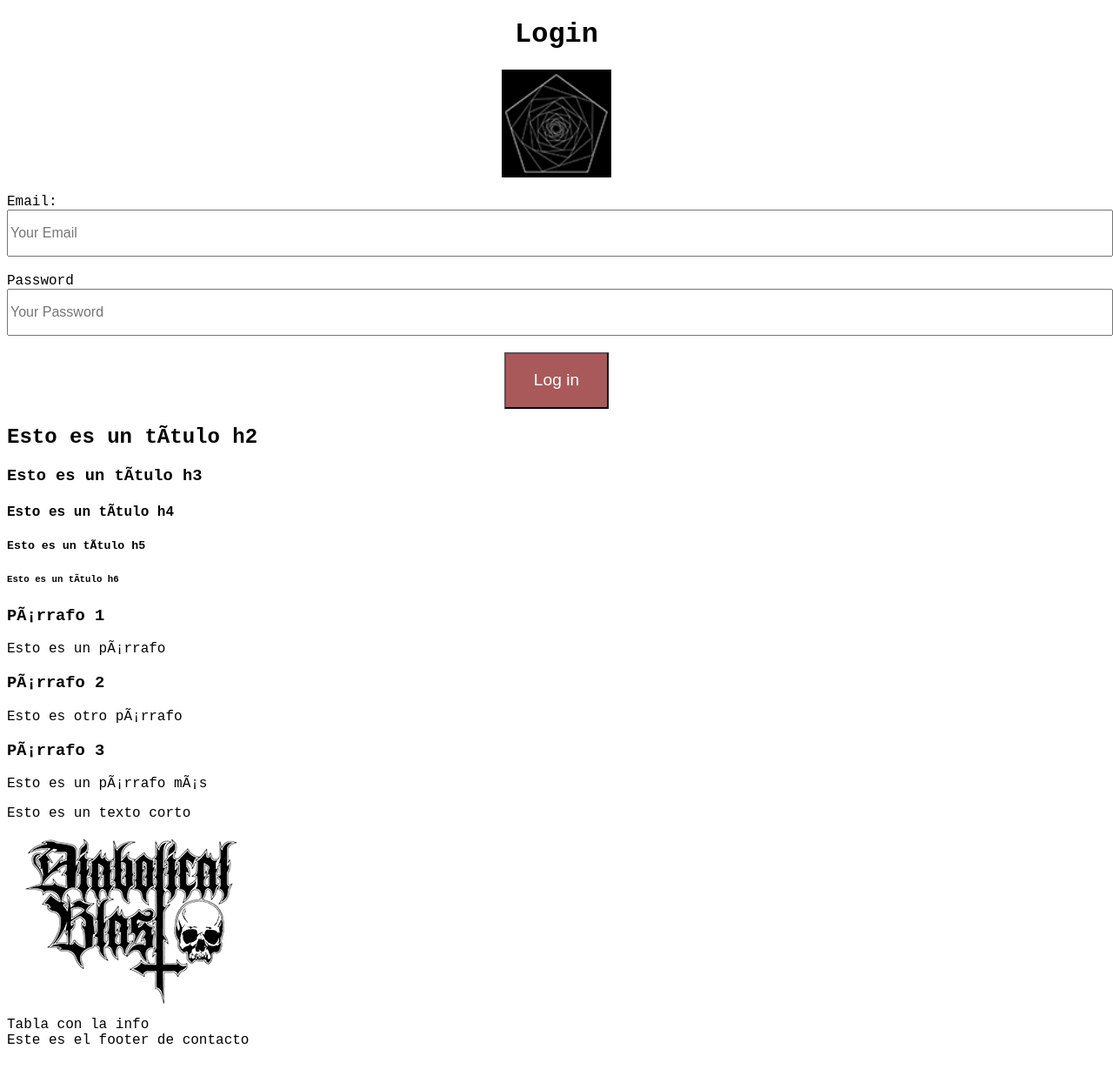
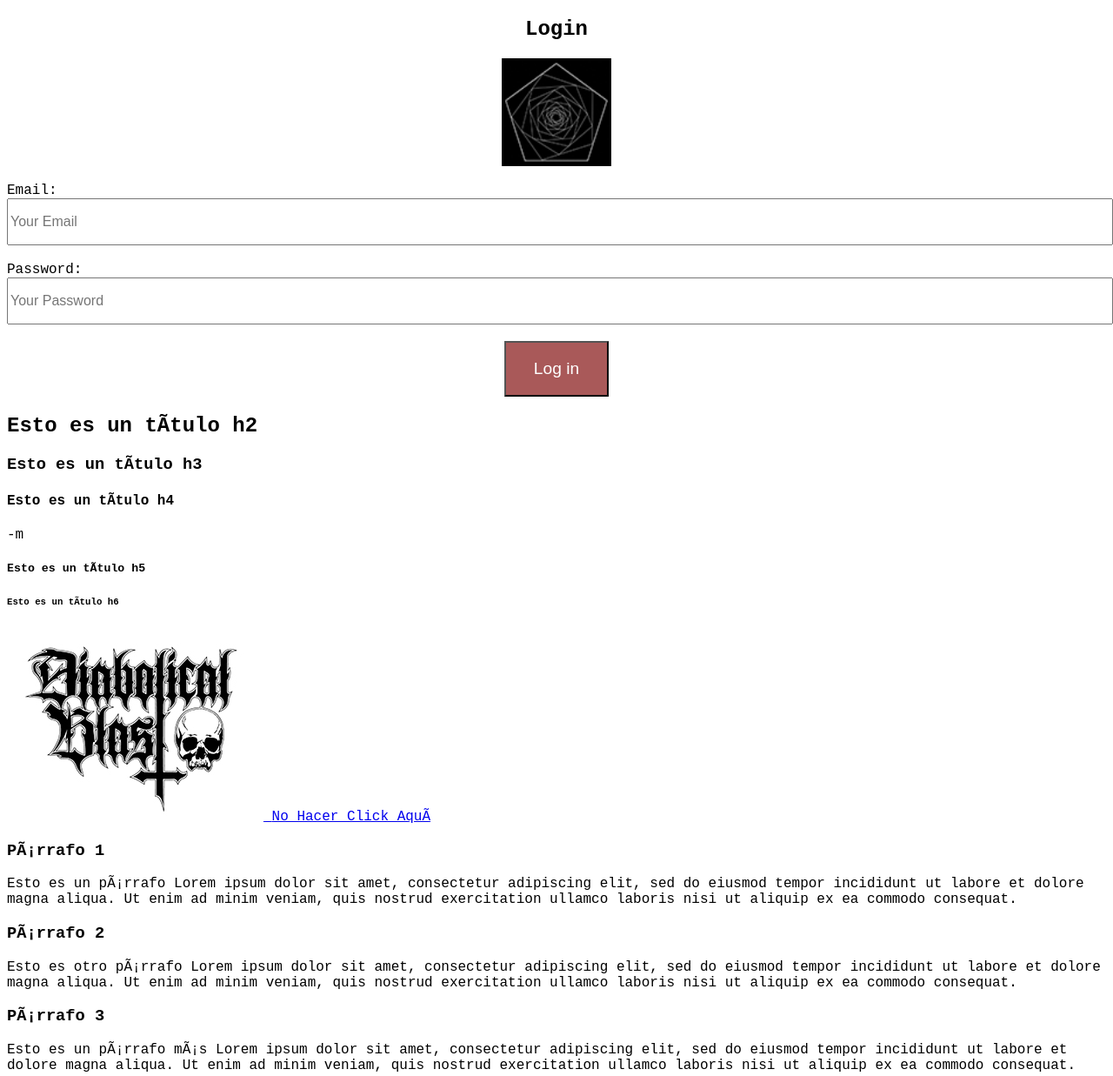
Before and after one commit to Proyecto-Ciclo-3/ExplicacionHTML-CSS, a plain HTML site: page Index.html in a window 1280 px wide. Shown: the top 1237 px of the page at 87% size. Before the commit the page ends 1213 px from the top, so only its background shows below. Drawn offline with Linux system fonts and the light colour scheme.

Commit message:
Explicación etiquetas anchor

```diff
--- a/Index.html
+++ b/Index.html
@@ -11,7 +11,7 @@
     </head>
     <body class="body">
         <header class="container">
-            <h1 class="title">Login</h1>
+            <h2 class="title">Login</h2>
         </header>
         <div>
             <img src="./Media/Logo.jpg" alt="logo" class="logo">
@@ -23,7 +23,7 @@
                     <input class="email-input" placeholder="Your Email" type="Email" name="Email" id="Email">
                 </div>
                     <div class="container">
-                        <label class="label" for="password">Password</label>
+                        <label class="label" for="password">Password:</label>
                         <input class="pwd-input" placeholder="Your Password" typ="Password" name="Password" id="Password">
                     </div>
                     <div class ="container">
@@ -33,19 +33,35 @@
         </main>
                 <h2>Esto es un título h2</h2>
                 <h3>Esto es un título h3</h3>
-                <h4>Esto es un título h4</h4>
+                <h4>Esto es un título h4</h4>-m
                 <h5>Esto es un título h5</h5>
                 <h6>Esto es un título h6</h6>
+                <a href="https://www.metal-archives.com/bands/Diabolical_Blast/3540402302">
+                    <img src= "./Media/NuevoLogo.jpg" alt="Imagen Logo"/>
+                </a>
+                    <a href="https://www.metal-archives.com/albums/Iron_Maiden/Killers/74">No Hacer Click Aquí</a>
                 <article>
                     <h3>Párrafo 1</h3>
-                    <p>Esto es un párrafo</p>
+                    <p>Esto es un párrafo Lorem ipsum dolor sit amet,
+                        consectetur adipiscing elit, sed do eiusmod
+                        tempor incididunt ut labore et dolore magna aliqua.
+                        Ut enim ad minim veniam, quis nostrud exercitation
+                        ullamco laboris nisi ut aliquip ex ea commodo consequat.</p>
                     <h3>Párrafo 2</h3>
-                    <p>Esto es otro párrafo</p>
+                    <p>Esto es otro párrafo Lorem ipsum dolor sit amet,
+                        consectetur adipiscing elit, sed do eiusmod
+                        tempor incididunt ut labore et dolore magna aliqua.
+                        Ut enim ad minim veniam, quis nostrud exercitation
+                        ullamco laboris nisi ut aliquip ex ea commodo consequat.</p>
                     <h3>Párrafo 3</h3>
-                    <p>Esto es un párrafo más</p>
+                    <p>Esto es un párrafo más Lorem ipsum dolor sit amet,
+                        consectetur adipiscing elit, sed do eiusmod
+                        tempor incididunt ut labore et dolore magna aliqua.
+                        Ut enim ad minim veniam, quis nostrud exercitation
+                        ullamco laboris nisi ut aliquip ex ea commodo consequat.</p>
                     <span>Esto es un texto corto</span>
                 </article>
-                <img src= "./Media/NuevoLogo.jpg" alt="Tarjeta Presentación"/>
+
             </section>
             <section>Tabla con la info</section>
         </main>
```
